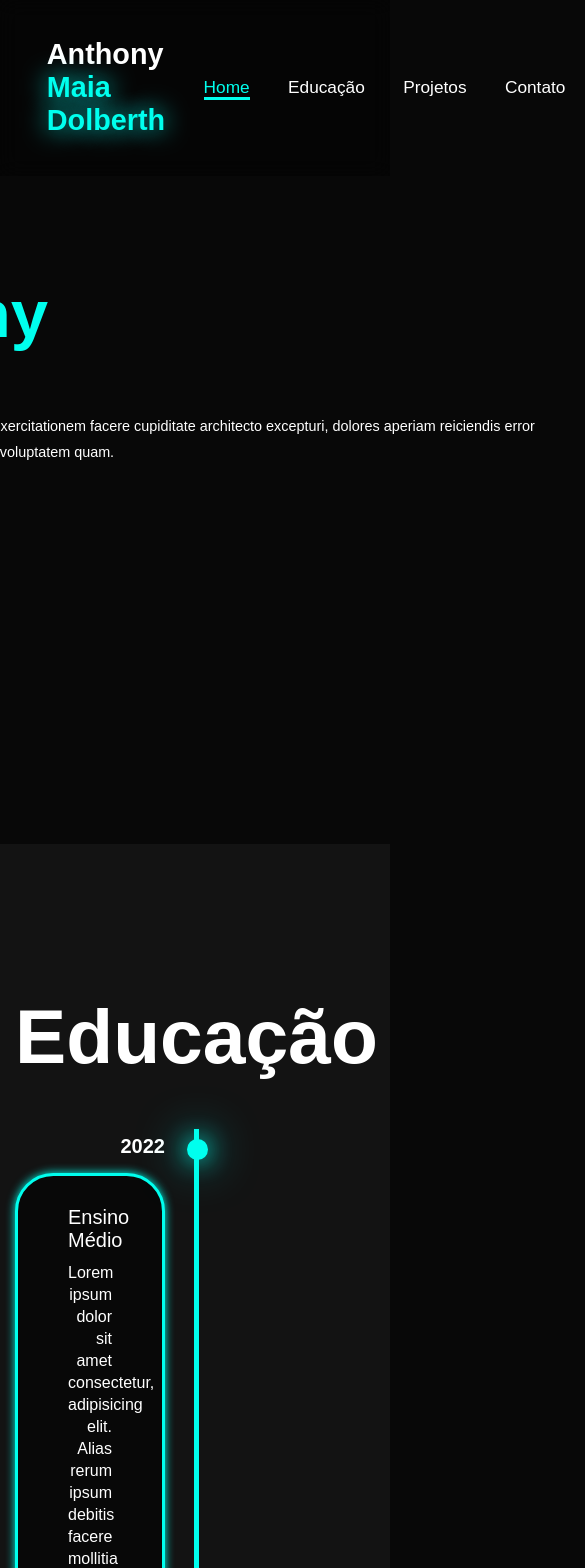
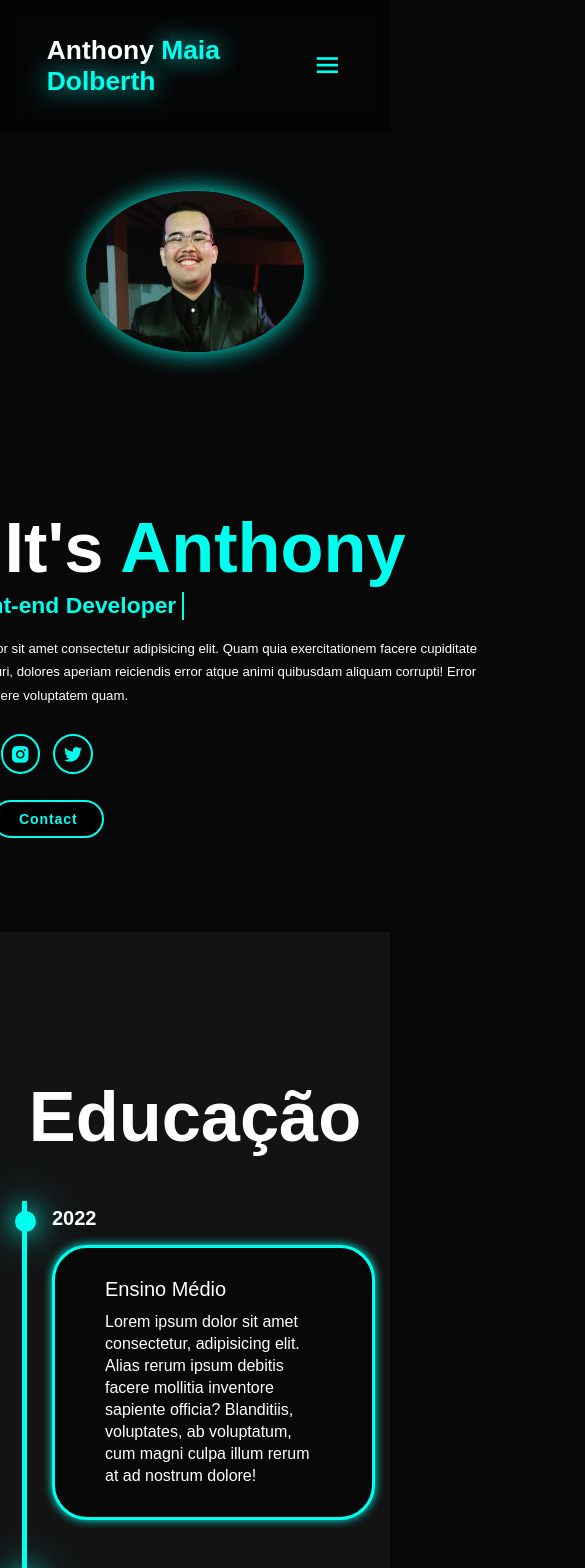
Before and after one commit to AnthonyAmaz3d/portfolio, a React (Vite) app: page / in a window 390 px wide. Shown: the top 1568 px of the page, 585 px wide, since content can reach past the window. Built offline with nearby package versions, Linux system fonts and the light colour scheme.

Commit message:
arrumando a responsividade

```diff
--- a/src/App.css
+++ b/src/App.css
@@ -25,3 +25,15 @@ body{
     background-color: var(--bg-color);
     color: var(--text-color);
 }
+
+@media(max-width:1285px){
+    html{
+        font-size: 55%;
+    }
+}
+
+@media(max-width:991px){
+    section {
+        padding: 10rem 3% 2rem;
+    }
+}
--- a/src/components/Contact/main.css
+++ b/src/components/Contact/main.css
@@ -120,3 +120,17 @@
     font-size: 16px;
     color: #fff;
 }
+
+@media(max-width:991px){
+    .contact form{
+        flex-direction: column;
+    }
+
+    .footer{
+        padding: 2rem 3%;
+    }
+
+    section {
+        padding: 10rem 3% 2rem;
+    }
+}
--- a/src/components/Education/main.css
+++ b/src/components/Education/main.css
@@ -109,3 +109,23 @@
     background-color: var(--bg-color);
     width: 50px;
 }
+
+@media(max-width:991px){
+    section {
+        padding: 10rem 3% 2rem;
+    }
+    .timeline-items::before{
+        left: 7px;
+    }
+    .timeline-item:nth-child(odd){
+        padding-right: 0;
+        text-align: left;
+    }
+    .timeline-item:nth-child(odd),
+    .timeline-item:nth-child(even){
+        padding-left: 37px;
+    }
+    .timeline-dot{
+        left: 0;
+    }
+}
--- a/src/components/Header/main.css
+++ b/src/components/Header/main.css
@@ -1,5 +1,3 @@
-
-
 .header {
     position: fixed;
     top: 0;
@@ -50,3 +48,42 @@
     color: var(--main-color);
     display: none;
 }
+
+@media(max-width:991px){
+    header{
+        padding: 2rem 3%;
+    }
+    section {
+        padding: 10rem 3% 2rem;
+    }
+}
+
+@media(max-width:895px){
+    #menu-icon{
+        display: block;
+    }
+    .navbar{
+        position: absolute;
+        top: 100%;
+        right: 0;
+        width: 50%;
+        padding: 1rem 3%;
+        background: rgba(0, 0, 0, 0.8);
+        backdrop-filter: blur(20px);
+        border-bottom-left-radius: 2rem;
+        border-left: 2px solid var(--main-color);
+        border-bottom: 2px solid var(--main-color);
+        display: none;
+    }
+
+    .navbar.active{
+        display: block;
+    }
+
+    .navbar a{
+        display: block;
+        font-size: 2rem;
+        margin: 3rem 0;
+        color: #fff;
+    }
+}
--- a/src/components/Home/main.css
+++ b/src/components/Home/main.css
@@ -206,3 +206,30 @@ span {
         width: calc(100% + 8px);
     }
 }
+
+@media(max-width:991px){
+    section {
+        padding: 10rem 3% 2rem;
+    }
+}
+
+@media(max-width:895px){
+    .home{
+        flex-direction: column-reverse;
+        margin: 5rem 4rem;
+    }
+    .home-content h3{
+        font-size: 2.6rem;
+    }
+    .home-content h1{
+        font-size: 8rem;
+        margin-top: 3rem;
+    }
+    .home-content p {
+        max-width: 600px;
+        margin: 0 auto;
+    }
+    .home-img img {
+        width: 56vw;
+    }
+}
--- a/src/components/Project/main.css
+++ b/src/components/Project/main.css
@@ -52,3 +52,29 @@
     line-height: 1.7;
     margin: auto;
 }
+
+@media(max-width:1285px){
+    .services-container {
+        padding-bottom: 7rem;
+        grid-template-columns: repeat(2,1fr);
+        margin: 0 5rem;
+    }
+}
+
+@media(max-width:991px){
+    .services{
+        padding-bottom: 7rem;
+    }
+    section {
+        padding: 10rem 3% 2rem;
+    }
+}
+
+@media(max-width:895px){
+    .services h2 {
+        margin-bottom: 3rem;
+    }
+    .services-container{
+        grid-template-columns: repeat(1,1fr);
+    }
+}
```
